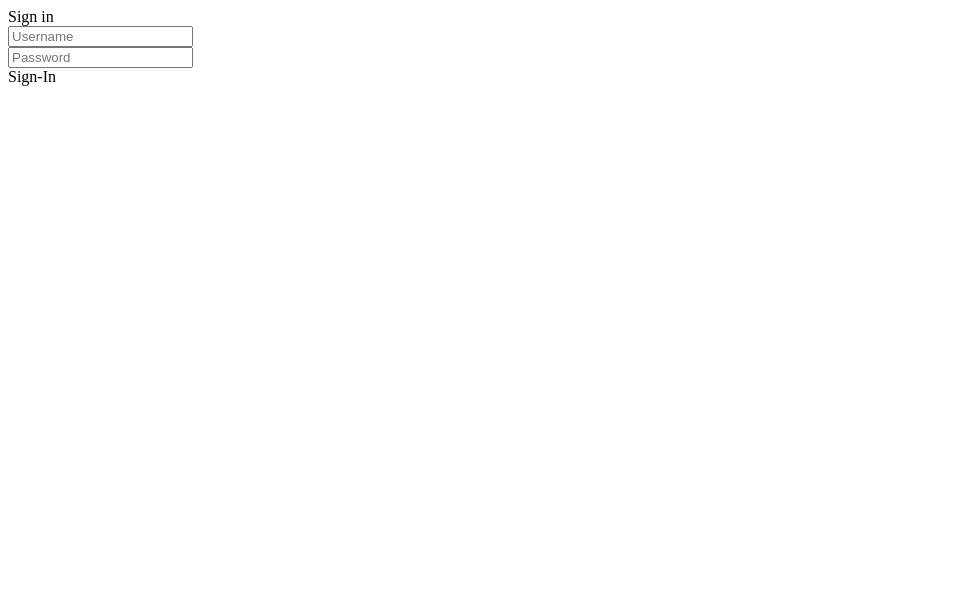
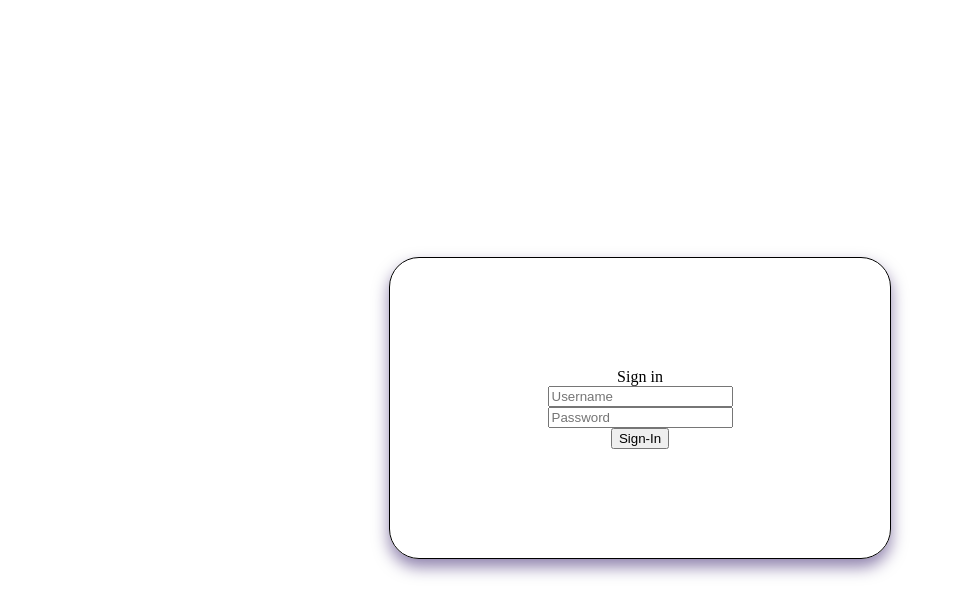
Before and after one commit to hakimmasab/login-ui-masab, a plain HTML site: page index.html in a window 1280 px wide. Shown: the whole page, without its empty margins (0-956 px from the left). Drawn offline with Linux system fonts and the light colour scheme.

Commit message:
updated CSS to meet requirements

```diff
--- a/index.html
+++ b/index.html
@@ -4,15 +4,16 @@
     <meta charset="UTF-8">
     <meta name="viewport" content="width=device-width, initial-scale=1.0">
     <title>Login UI Masab</title>
+    <link rel="stylesheet" href="styles.css">
 </head>
 <body>
-    <div class="container">
-        <div class="item">Sign in</div>
-        <div class="item"><input type="text" placeholder="Username"></input></div>
-        <div class="item"><input type="text" placeholder="Password"></input></div>
-        <div class="item">Sign-In</div>
-        <div class="item"></div>
-        <div class="item"></div>
+<div class="container">
+    <div class="login-box">
+        <div class="sign-in">Sign in</div>
+        <input type="text" placeholder="Username" name="username"></input>
+        <input type="password" placeholder="Password" name="password"></input>
+        <button type="submit">Sign-In</button>
     </div>
+</div>
 </body>
 </html>
--- /dev/null
+++ b/styles.css
@@ -0,0 +1,33 @@
+.container {
+    display: flex;
+    align-items: center;
+    justify-content: center;
+    height: 100vh;
+}
+
+.login-box {
+    display: flex;
+    flex-direction: column;
+    align-items: center;
+    justify-content: center;
+    border: 1px solid black;
+    padding: 100px;
+    min-width: 300px;
+    min-height: 100px;
+    box-shadow: 0px 8px 16px rgba(31, 5, 92, 0.5);
+    border-radius: 30px;
+}
+
+.sign-in {
+
+
+
+}
+
+input {
+
+}
+
+button {
+
+}
```
Also changed, not shown: style.css (deleted).
